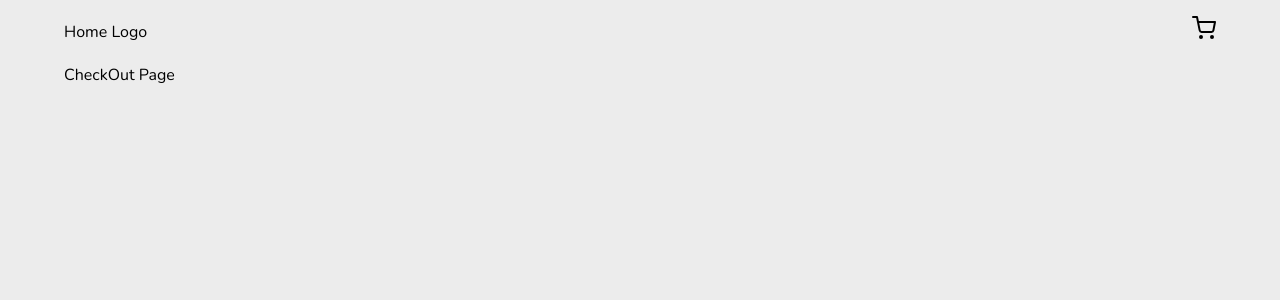
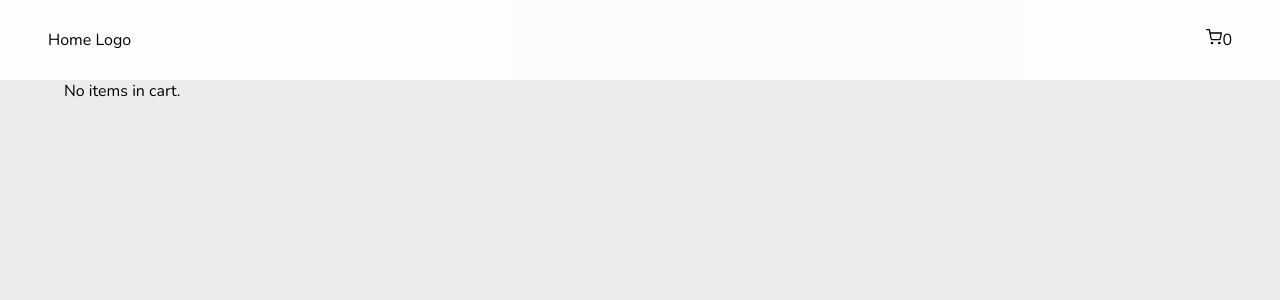
Before and after one commit to TendaiChikwiri/furniture-store, a React (Create React App) app: page /checkout in a window 1280 px wide. Shown: the top 300 px of the page. Built offline with nearby package versions, Linux system fonts and the light colour scheme.

Commit message:
Cart add and remove functionality added

```diff
--- a/src/App.jsx
+++ b/src/App.jsx
@@ -1,4 +1,4 @@
-import React from "react";
+import React, { useState } from "react";
 import "./styles/global.scss"
 
 import {
@@ -20,18 +20,55 @@ import Header from "./components/Header"
 import furnitureData from "./data";
 
 function App() {
+
+  const [cart, setCart] = useState([])
+
+  const addToCart = (addedItem) => {
+    console.log(typeof addedItem)
+    // Check if item is already in cart
+    const isItemInCart = cart.find(item => item.id === addedItem.id);
+    // If item is in cart increase item count
+    if (isItemInCart) {
+      setCart(cart.map(item =>
+        item.id === addedItem.id
+          ? { ...item, count: item.count + 1 }
+          : item
+      ))
+    }
+    // Else if item is not in cart add new item to cart array
+    else {
+      setCart([...cart, { ...addedItem, count: 1 }])
+    }
+
+  }
+
+  const removeFromCart = (id) => {
+    console.log("remove clicked")
+    // If count is one, remove when count is zero
+    const updatedCount = cart.map(item =>
+      item.id === id
+        ? { ...item, count: item.count - 1 }
+        : item
+    )
+    const removeZero = (item) => {
+      return item.count >= 0
+    }
+    setCart(updatedCount.filter(removeZero)
+    )
+  }
+
   return (
     <Router>
-      <Header />
+      <Header cart={cart} />
       <Switch>
         <Route path="/product/:id">
           <Product furnitureData={furnitureData} />
         </Route>
         <Route exact path="/">
-          <Home furnitureData={furnitureData} />
+          <Home furnitureData={furnitureData} addToCart={addToCart} />
         </Route>
         <Route path="/checkout">
-          <Checkout />
+          <Checkout removeFromCart={removeFromCart} addToCart={addToCart} cart={cart} />
         </Route>
       </Switch>
     </Router>
--- a/src/components/Header.jsx
+++ b/src/components/Header.jsx
@@ -3,16 +3,16 @@ import "../styles/Header.scss"
 import { Link } from "react-router-dom";
 import { FiShoppingCart } from "react-icons/fi"
 
-const Header = () => {
+const Header = ({ cart }) => {
+  const cartTotal = (total, item) => total + item.count
   return (
     <nav className="nav-bar">
       <Link className="nav-item" to="/">
         Home Logo
       </Link>
       <Link className="nav-item" to="/checkout">
-        <h1>
-          <FiShoppingCart />
-        </h1>
+        <FiShoppingCart />
+        {cart.length ? cart.reduce(cartTotal, 0) : "0"}
       </Link>
     </nav>
   )
--- a/src/components/ProductGrid.jsx
+++ b/src/components/ProductGrid.jsx
@@ -1,8 +1,8 @@
 import React from 'react'
 import { Link } from "react-router-dom";
-import "../styles/ProductGrid.scss"
+import "../styles/ProductGrid.scss";
 
-const ProductGrid = ({ furnitureData }) => {
+const ProductGrid = ({ furnitureData, addToCart }) => {
   return (
     <div className="product-grid">
       {furnitureData.map((item) => (
@@ -13,12 +13,13 @@ const ProductGrid = ({ furnitureData }) => {
           </Link>
           <div className="price-add">
             <p className="price">&#36;{item.price}</p>
-            <button className="addCart">Add To Cart</button>
+            <button onClick={() => addToCart(item)} className="addCart">Add To Cart</button>
           </div>
 
         </div>
-      ))}
-    </div>
+      ))
+      }
+    </div >
   )
 }
 
--- a/src/pages/Checkout.jsx
+++ b/src/pages/Checkout.jsx
@@ -1,10 +1,24 @@
 import React from 'react'
 
-const Checkout = () => {
+const Checkout = ({ cart, addToCart, removeFromCart }) => {
   return (
-    <div>
-      CheckOut Page
-    </div>
+    <main>
+      {cart.length === 0 ? <p>No items in cart.</p> : null}
+      <ul className="items-list">
+        {cart.map((item) => (
+          <li key={item.id} className="item">
+            <h2>{item.name}</h2>
+            <div>
+              <button onClick={() => removeFromCart(item.id)}>minus</button>
+              <p>{item.count}</p>
+              <button onClick={() => addToCart(item)} >plus</button>
+            </div>
+            <p>&#36;{item.count * item.price}</p>
+          </li>
+        ))}
+
+      </ul>
+    </main>
   )
 }
 
--- a/src/pages/Home.jsx
+++ b/src/pages/Home.jsx
@@ -1,13 +1,12 @@
 import React from 'react'
 import ProductGrid from '../components/ProductGrid'
-import furnitureData from '../data'
 
-const Home = () => {
+const Home = ({ addToCart, furnitureData }) => {
   return (
-    <div>
+    <main>
       <h1>Home page</h1>
-      <ProductGrid furnitureData={furnitureData} />
-    </div>
+      <ProductGrid addToCart={addToCart} furnitureData={furnitureData} />
+    </main>
   )
 }
 
--- a/src/pages/Product.jsx
+++ b/src/pages/Product.jsx
@@ -13,11 +13,11 @@ const Product = ({ furnitureData }) => {
     }
   }
   return (
-    <div>
+    <main>
       <h1><Link to="/"><BiArrowBack /></Link></h1>
       <h1>{item.name}</h1>
       <p>{item.description}</p>
-    </div>
+    </main>
   )
 }
 
--- a/src/styles/Header.scss
+++ b/src/styles/Header.scss
@@ -1,5 +1,11 @@
 .nav-bar {
-  padding: 1rem 0;
+  position: fixed;
+  top: 0;
+  left: 0;
+  background-color: rgba(255, 255, 255, 0.863);
+  width: 100%;
+  height: 5rem;
+  padding: 0 3rem;
   display: flex;
   justify-content: flex-end;
   align-items: center;
--- a/src/styles/global.scss
+++ b/src/styles/global.scss
@@ -12,3 +12,7 @@ body {
   width: 90%;
   margin: auto;
 }
+
+main {
+  margin-top: 5rem;
+}
```
